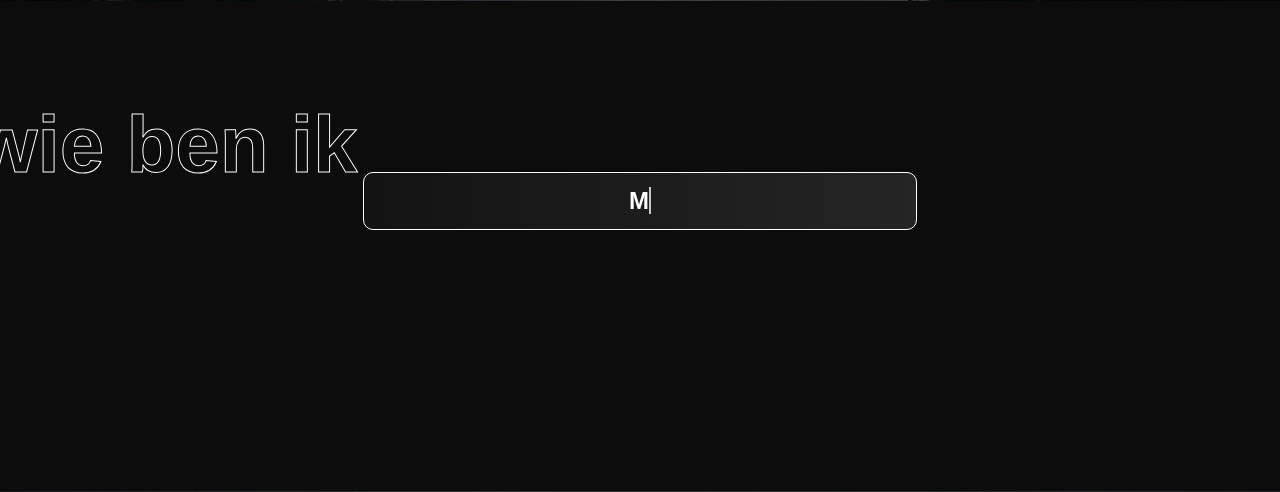
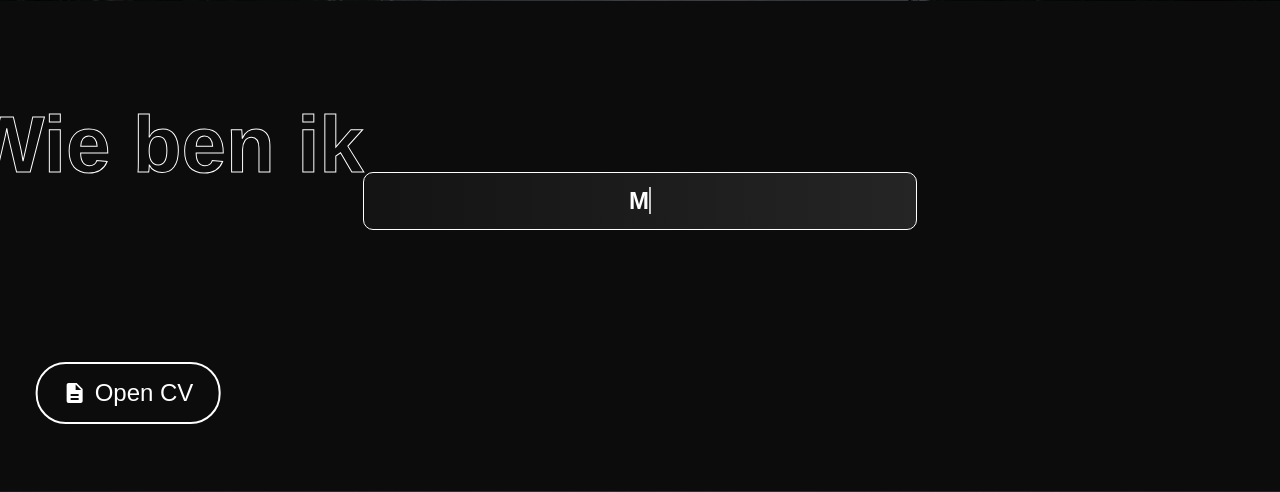
Before and after one commit to aimalessio/website-goeie, a PHP site: page / in a window 1280 px wide. Shown: the part 799-1291 px from the top of the page. Run offline with PHP 8.4, Linux system fonts and the light colour scheme.

Commit message:
cv button toegevogt

```diff
--- a/app/css/page-2.css
+++ b/app/css/page-2.css
@@ -20,6 +20,63 @@
     -webkit-text-stroke-color: rgb(255, 255, 255);
     z-index: 1;
 }
+
+.cvbutton {
+    display: inline-flex;
+    align-items: center;
+    padding: 15px 25px;
+    font-family: Sans-serif;
+    font-size: 1.5em;
+    color: white;
+    background-color: transparent;
+    border: 2px solid white;
+    border-radius: 30px;
+    text-align: center;
+    text-decoration: none;
+    cursor: pointer;
+    position: absolute;
+    top: 80%;
+    left: 10%;
+    transform: translate(-50%, -50%);
+    z-index: 2;
+    overflow: hidden;
+    transition: color 0.4s ease-in-out, opacity 1s ease-in-out;
+}
+
+.cvbutton::before {
+    content: '';
+    position: absolute;
+    top: 0;
+    left: -100%;
+    width: 100%;
+    height: 100%;
+    background-color: white;
+    transition: left 0.8s ease-in-out;
+    z-index: -1;
+}
+
+.cvbutton svg {
+    margin-right: 8px;
+    fill: white; /* Default color */
+    transition: fill 0.4s ease-in-out;
+}
+
+.cvbutton:hover::before {
+    left: 0;
+}
+
+.cvbutton:hover svg {
+    fill: black; /* Hover color */
+}
+
+.cvbutton:hover {
+    color: black;
+}
+
+.cvbutton.visible {
+    opacity: 1; /* Maak zichtbaar bij het toevoegen van de klasse 'visible' */
+}
+
 
 .page-2 img {
     position: absolute;
--- a/app/index.html
+++ b/app/index.html
@@ -32,14 +32,25 @@
     </div>
 
     <div class="page-2" id="page-2">
-        <h1>wie ben ik</h1>
-        <img src="./media/alessio.jpg" alt="alessio">
+        <h1>Wie ben ik</h1>
+
+        <!-- CV button with enhanced document SVG icon -->
+        <a href="./media/Kopie van Alessio Sanna CV.pdf" class="cvbutton" target="_blank">
+            <svg width="24" height="24" viewBox="0 0 24 24" fill="black" xmlns="http://www.w3.org/2000/svg">
+                <path d="M6 2C4.9 2 4 2.9 4 4V20C4 21.1 4.9 22 6 22H18C19.1 22 20 21.1 20 20V8L14 2H6ZM13 9V3.5L18.5 9H13ZM8 13H16V15H8V13ZM8 17H16V19H8V17Z" />
+            </svg>
+            Open CV
+        </a>
+        <img src="./media/alessio.jpg" alt="Foto van Alessio">
+
+        <!-- Typewriter effect text -->
         <p>
             <span class="typewriter">
                 <span class="first-line hidden-text"></span>
             </span>
         </p>
     </div>
+
 
 
     <div class="page-3" id="page-3">
```
Also changed, not shown: app/media/document.svg (added), 1 other file.
